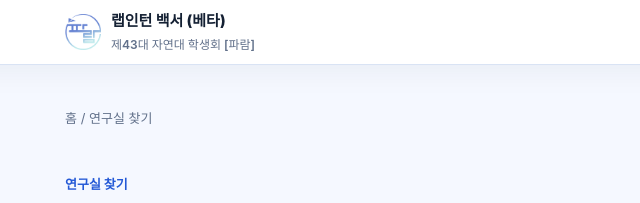
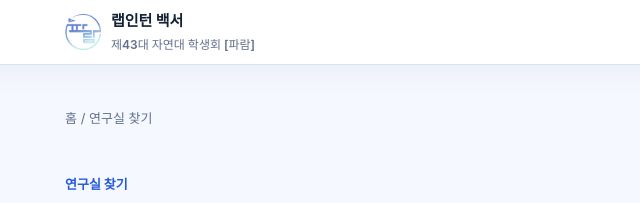
Before and after one commit to SNU-CNS-Student-Council/labinternbook, a plain HTML site: page labs.html in a window 1280 px wide. Shown: the top 203 px of the page, 35-675 px from the left. Drawn offline with Linux system fonts and the light colour scheme.

Commit message:
베타테스트 종료

```diff
--- a/labs.html
+++ b/labs.html
@@ -3,7 +3,7 @@
   <head>
     <meta charset="UTF-8">
     <meta name="viewport" content="width=device-width, initial-scale=1.0">
-    <title>(베타) 자연대 연구실 찾기</title>
+    <title>자연대 연구실 찾기</title>
     <link rel="stylesheet" href="sigape.css">
     <link rel="icon" type="image/png" href="logo.png">
     <script src="site-config.js"></script>
@@ -17,7 +17,7 @@
             <img class="brand-logo" src="logo.png" alt="파람 로고">
           </a>
           <span class="brand-text">
-            <a class="brand-main" href="index.html">랩인턴 백서 (베타)</a>
+            <a class="brand-main" href="index.html">랩인턴 백서</a>
             <a class="brand-sub" href="#" data-config-url="NOTION_URL" target="_blank" rel="noopener noreferrer">제43대 자연대 학생회 [파람]</a>
           </span>
         </div>
```
